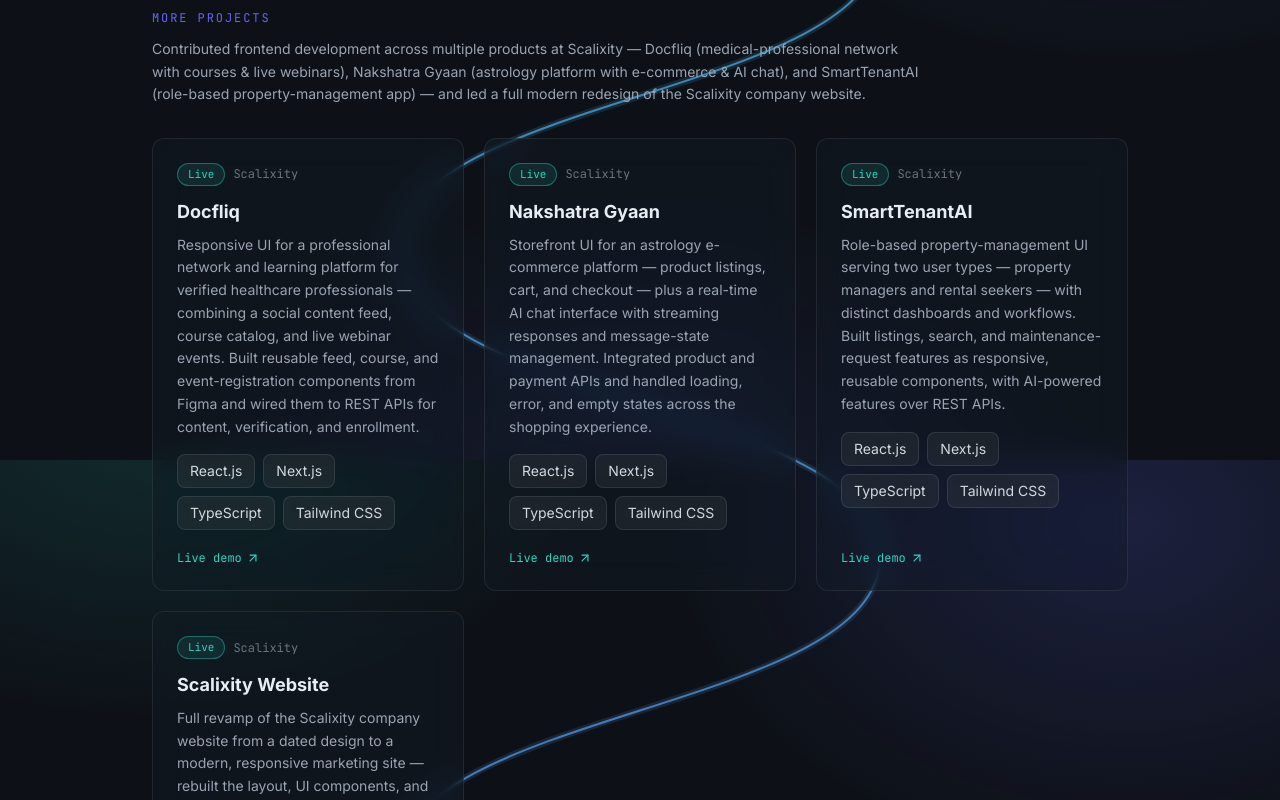
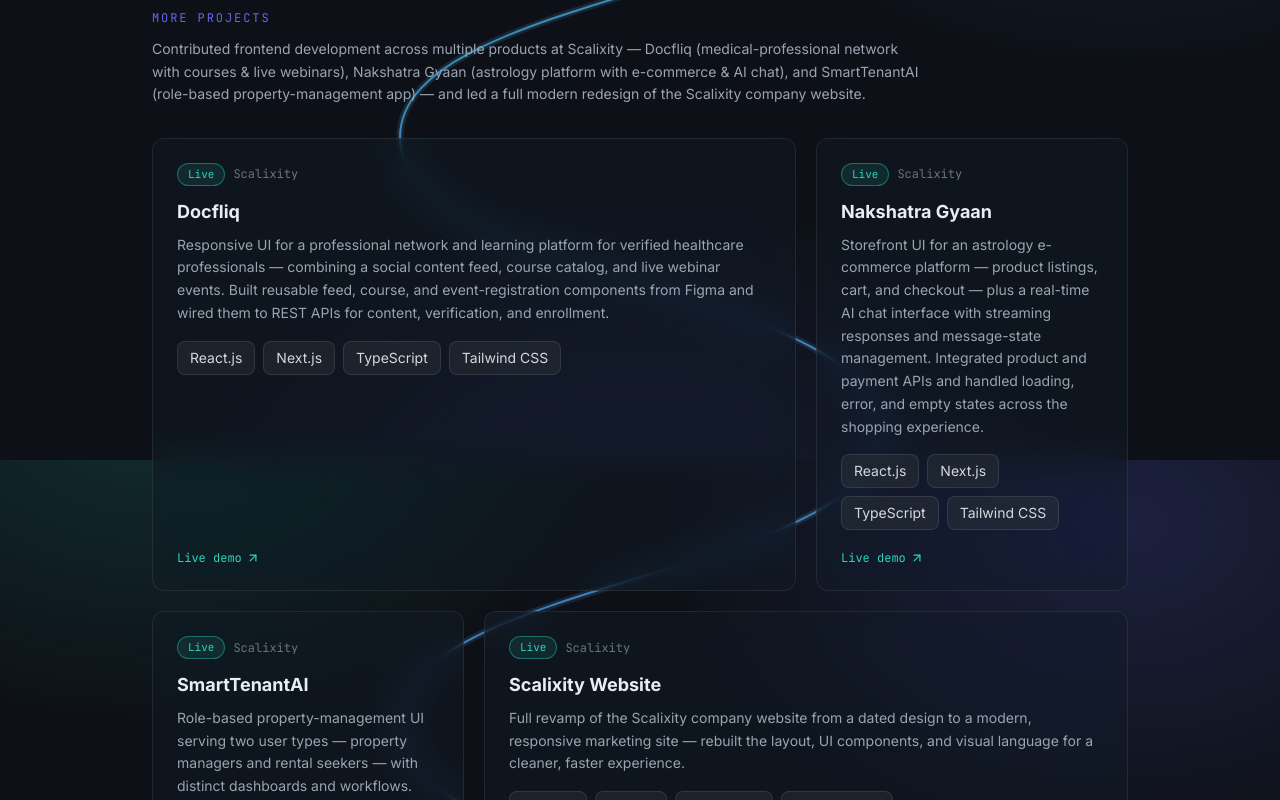
Before and after one commit to Nihalpuse/nihal-puse-portfolio, a Next.js app: page / in a window 1280 px wide. Shown: the part 2740-3540 px from the top of the page. Built offline with nearby package versions, Linux system fonts and the light colour scheme.

Commit message:
feat: lay out company projects as a bento grid (varied tile widths)

```diff
--- a/src/components/CompactProjectCard.tsx
+++ b/src/components/CompactProjectCard.tsx
@@ -3,9 +3,9 @@
 import { Badge } from "@/components/ui/Badge";
 import { Chip } from "@/components/ui/Chip";
 
-export function CompactProjectCard({ project }: { project: Project }) {
+export function CompactProjectCard({ project, className = "" }: { project: Project; className?: string }) {
   return (
-    <article className="glass flex h-full flex-col rounded-xl p-6">
+    <article className={`glass flex h-full flex-col rounded-xl p-6 ${className}`}>
       <div className="mb-3 flex items-center gap-2">
         {project.status === "live" ? (
           <Badge tone="accent">Live</Badge>
--- a/src/components/SelectedWork.tsx
+++ b/src/components/SelectedWork.tsx
@@ -40,13 +40,17 @@
                 redesign of the Scalixity company website.
               </p>
             </Reveal>
-            <div className="grid gap-5 sm:grid-cols-2 lg:grid-cols-3">
-              {more.map((project, i) => (
-                <Reveal key={project.slug} delay={i * 0.05}>
-                  <CompactProjectCard project={project} />
-                </Reveal>
-              ))}
-            </div>
+            <Reveal>
+              <div className="grid gap-5 sm:auto-rows-fr sm:grid-cols-2 lg:grid-cols-3">
+                {more.map((project, i) => (
+                  <CompactProjectCard
+                    key={project.slug}
+                    project={project}
+                    className={i % 3 === 0 ? "lg:col-span-2" : ""}
+                  />
+                ))}
+              </div>
+            </Reveal>
           </div>
         )}
 
```
